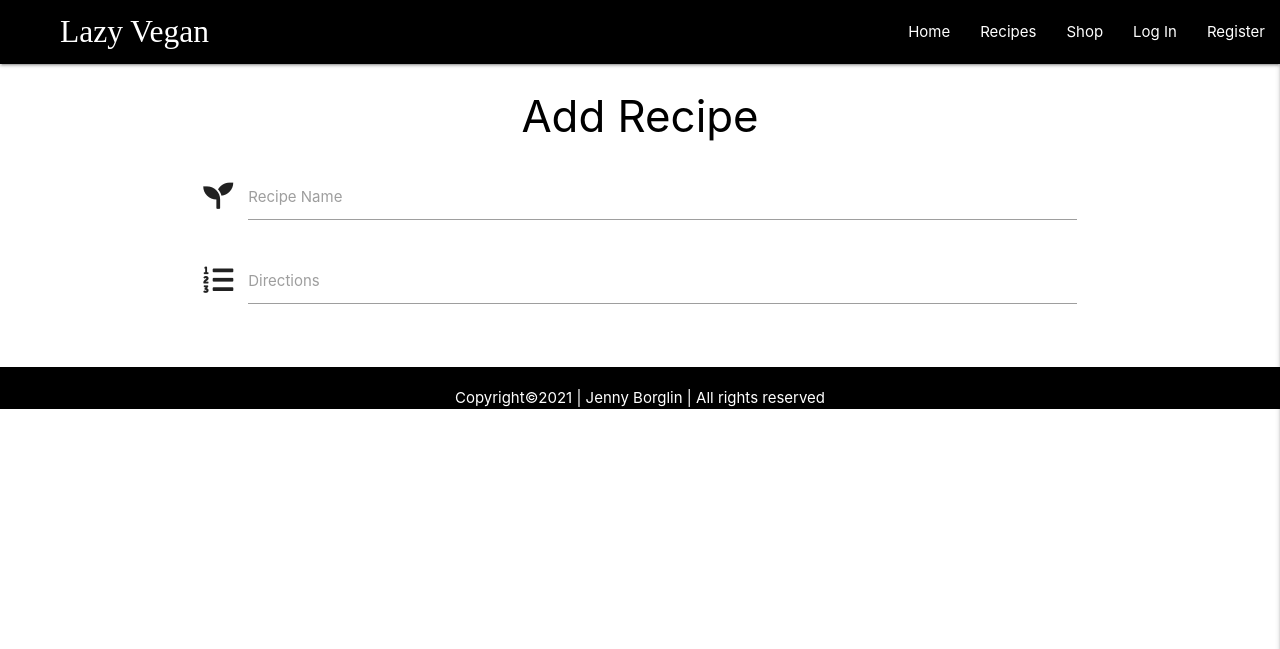
After one commit to jennymalmoe/LazyVegan, a Flask app: page /add_recipe.html in a window 1280 px wide. The commit adds this page. Shown: the top 649 px of the page. Run offline with Flask 2, Linux system fonts and the light colour scheme; some libraries are stand-ins or nearby versions.

Commit message:
Create add recipe template

```diff
--- a/app.py
+++ b/app.py
@@ -97,6 +97,11 @@ def logout():
     return redirect(url_for("login"))
 
 
+@app.route("/add_recipe.html")
+def add_recipe():
+    return render_template("add_recipe.html")
+
+
 # How and where to run app
 # Don't forget to change from True to False when submitting and deploying
 if __name__ == "__main__":
--- a/static/css/style.css
+++ b/static/css/style.css
@@ -1,15 +1,18 @@
-.text-shadow {
-    text-shadow: 2px 2px 2px rgba(255, 255, 255, 0.589);
+/* General */
+.flashes h4 {
+    line-height: 2;
 }
 
-.flashes h4 {
-    line-height: 2;
+/* Navbar */
+nav .brand-logo {
+    padding-left: 60px;
+    font-family: pacifico;
 }
 
 nav ul li:hover {
     background-color: rgb(51, 175, 78);
  }
 
-nav .brand-logo {
+#headline {
     font-family: pacifico;
 }
--- /dev/null
+++ b/templates/add_recipe.html
@@ -0,0 +1,23 @@
+{% extends "base.html" %}
+{% block content %}
+
+<h3 class="black-text center-align">Add Recipe</h3>
+
+<div class="row">
+    <form class="col s12" method="POST" action="">
+        <div class="row">
+            <div class="input-field col s12">
+                <i class="fas fa-seedling prefix"></i>
+                <input id="icon_prefix" type="text" class="validate">
+                <label for="icon_prefix">Recipe Name</label>
+            </div>
+            <div class="input-field col s12">
+                <i class="fas fa-list-ol prefix"></i>
+                <input id="icon_telephone" type="tel" class="validate">
+                <label for="icon_telephone">Directions</label>
+            </div>
+        </div>
+    </form>
+</div>
+
+{% endblock %}
--- a/templates/base.html
+++ b/templates/base.html
@@ -25,7 +25,7 @@
                 <li><a href="#">Recipes</a></li>
                 <li><a href="#">Shop</a></li>
                 {% if session.user %}
-                    <li><a href="#">Add Recipes</a></li>
+                    <li><a href="{{ url_for('add_recipe')}}">Add Recipes</a></li>
                     <li><a href="{{ url_for('profile', username=session['user']) }}">Profile</a></li>
                     <li><a href="{{ url_for('logout')}}">Log Out</a></li>
                 {% else %}
@@ -43,7 +43,7 @@
            <li><a href="#">Recipes</a></li>
            <li><a href="#">Shop</a></li>
            {% if session.user %}
-               <li><a href="#">Add Recipes</a></li>
+               <li><a href="{{ url_for('add_recipe')}}">Add Recipes</a></li>
                <li><a href="{{ url_for('profile', username=session['user']) }}">Profile</a></li>
                <li><a href="{{ url_for('logout')}}">Log Out</a></li>
            {% else %}
@@ -59,7 +59,7 @@
             {% if messages %}
                 {% for message in messages %}
                     <div class="row flashes">
-                        <h4 class="light-blue lighten-4 center-align">{{ message }}</h4>
+                        <h4 class="white-text green accent-4 center-align">{{ message }}</h4>
                     </div>
                 {% endfor %}
             {% endif %}
--- a/templates/login.html
+++ b/templates/login.html
@@ -1,7 +1,7 @@
 {% extends "base.html" %}
 {% block content %}
 
-    <h3 class="center-align">Log In</h3>
+    <h3 class="center-align black-text">Log In</h3>
 
     <div class="row">
         <form class="col s12 m8 offset-m2" method="POST" action="{{ url_for('login') }}">
--- a/templates/profile.html
+++ b/templates/profile.html
@@ -4,7 +4,7 @@
     <div class="row">
         <div class="col s12 m8 offset-m2">
             <div class="card-panel">
-               <h3 class="center-align light-blue-text text-darken-4">
+               <h3 class="center-align black-text">
                    {{ username }}'s Profile
                </h3>
             </div>
--- a/templates/register.html
+++ b/templates/register.html
@@ -1,7 +1,7 @@
 {% extends "base.html" %}
 {% block content %}
 
-    <h3 class="center-align">Register</h3>
+    <h3 class="center-align text-black">Register</h3>
 
     <div class="row">
         <form class="col s12 m8 offset-m2" method="POST" action="{{ url_for('register') }}">
@@ -15,7 +15,7 @@
 						<label for="username">Username</label>
 					</div>
                 </div>
-                <!-- passowrd -->
+                <!-- password -->
                 <div class="row">
                     <div class="input-field col s12">
 						<i class="fas fa-user-lock prefix"></i>
```
